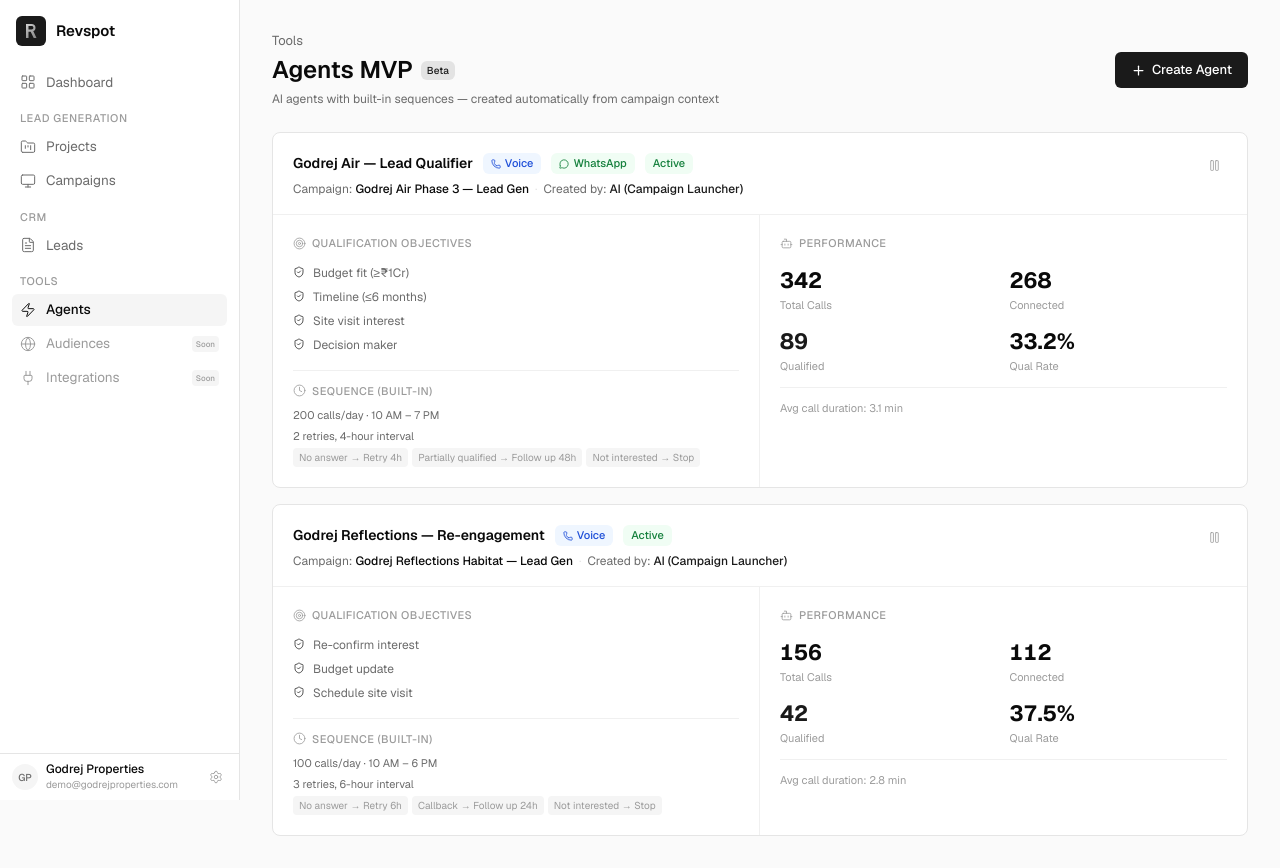
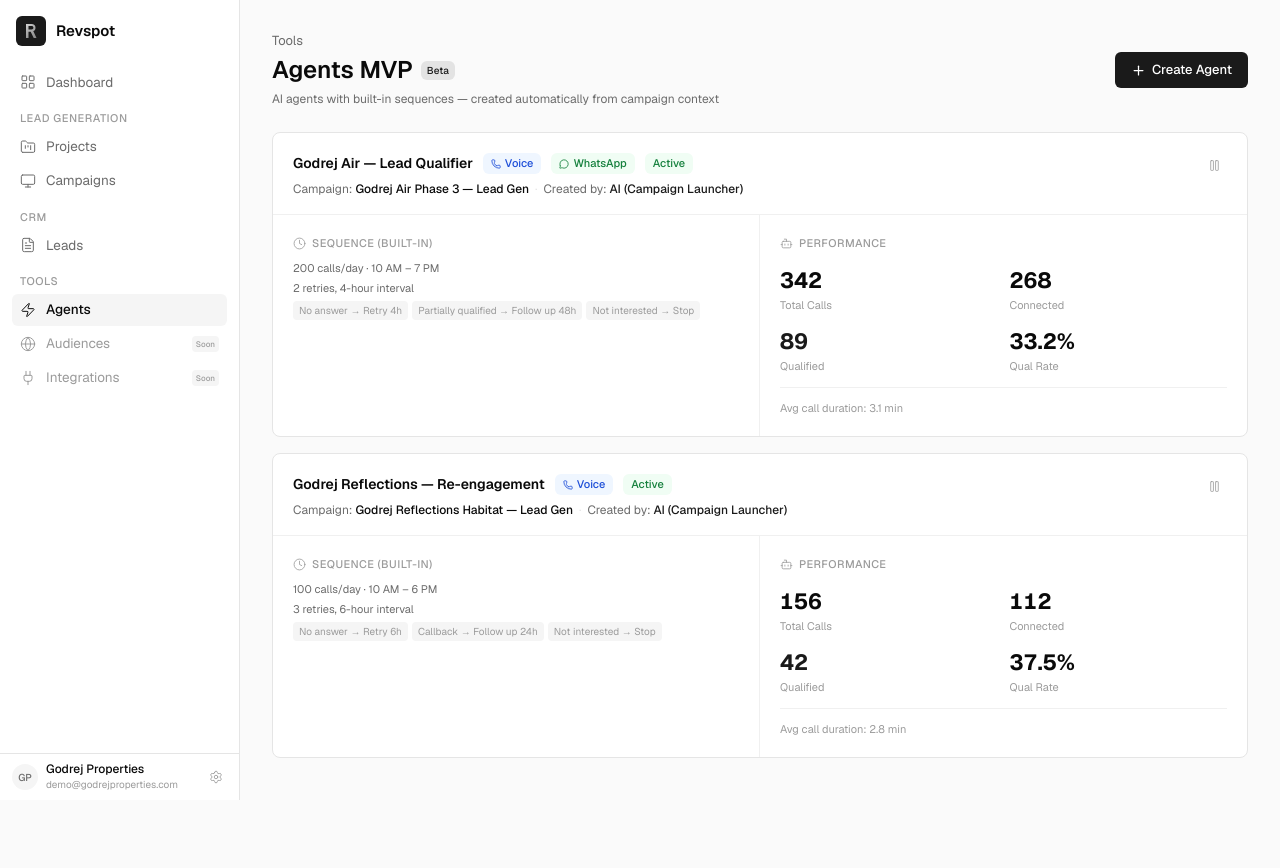
Before and after one commit to ankitpurohit991-ui/revspot-mvp-final, a Next.js app: page /agents-mvp in a window 1280 px wide. After the commit the page ends 800 px from the top, so only its background shows below. Built offline with nearby package versions, Linux system fonts and the light colour scheme.

Commit message:
fix: remove hardcoded Qualification Objectives from agents list page
These were mock data not captured from user input — shouldn't be shown.

Co-Authored-By: Claude Opus 4.6 (1M context) <noreply@anthropic.com>

```diff
--- a/src/app/(app)/agents-mvp/page.tsx
+++ b/src/app/(app)/agents-mvp/page.tsx
@@ -6,7 +6,7 @@ import type { Variants } from "framer-motion";
 import { useRouter } from "next/navigation";
 import {
   Zap, Bot, Phone, MessageCircle, Plus, Sparkles, Play, Pause,
-  ShieldCheck, Clock, Target, ArrowRight, Pencil, Upload, FileText, X,
+  Clock, ArrowRight, Pencil, Upload, FileText, X,
   FolderKanban, Monitor,
 } from "lucide-react";
 import { projectsList, campaignsList } from "@/lib/campaign-data";
@@ -272,20 +272,7 @@ export default function AgentsMvpPage() {
             <div className="grid grid-cols-2 border-t border-border-subtle">
               {/* Left: Agent Details */}
               <div className="p-5 border-r border-border-subtle">
-                <div className="flex items-center gap-1.5 mb-3">
-                  <Target size={13} strokeWidth={1.5} className="text-text-tertiary" />
-                  <span className="text-[11px] font-medium text-text-tertiary uppercase tracking-[0.4px]">Qualification Objectives</span>
-                </div>
-                <ul className="space-y-1.5">
-                  {agent.objectives.map((obj, i) => (
-                    <li key={i} className="flex items-start gap-2 text-[12px] text-text-secondary">
-                      <ShieldCheck size={12} strokeWidth={1.5} className="text-accent mt-0.5 shrink-0" />
-                      {obj}
-                    </li>
-                  ))}
-                </ul>
-
-                <div className="mt-4 pt-3 border-t border-border-subtle">
+                <div>
                   <div className="flex items-center gap-1.5 mb-2">
                     <Clock size={13} strokeWidth={1.5} className="text-text-tertiary" />
                     <span className="text-[11px] font-medium text-text-tertiary uppercase tracking-[0.4px]">Sequence (Built-in)</span>
```
